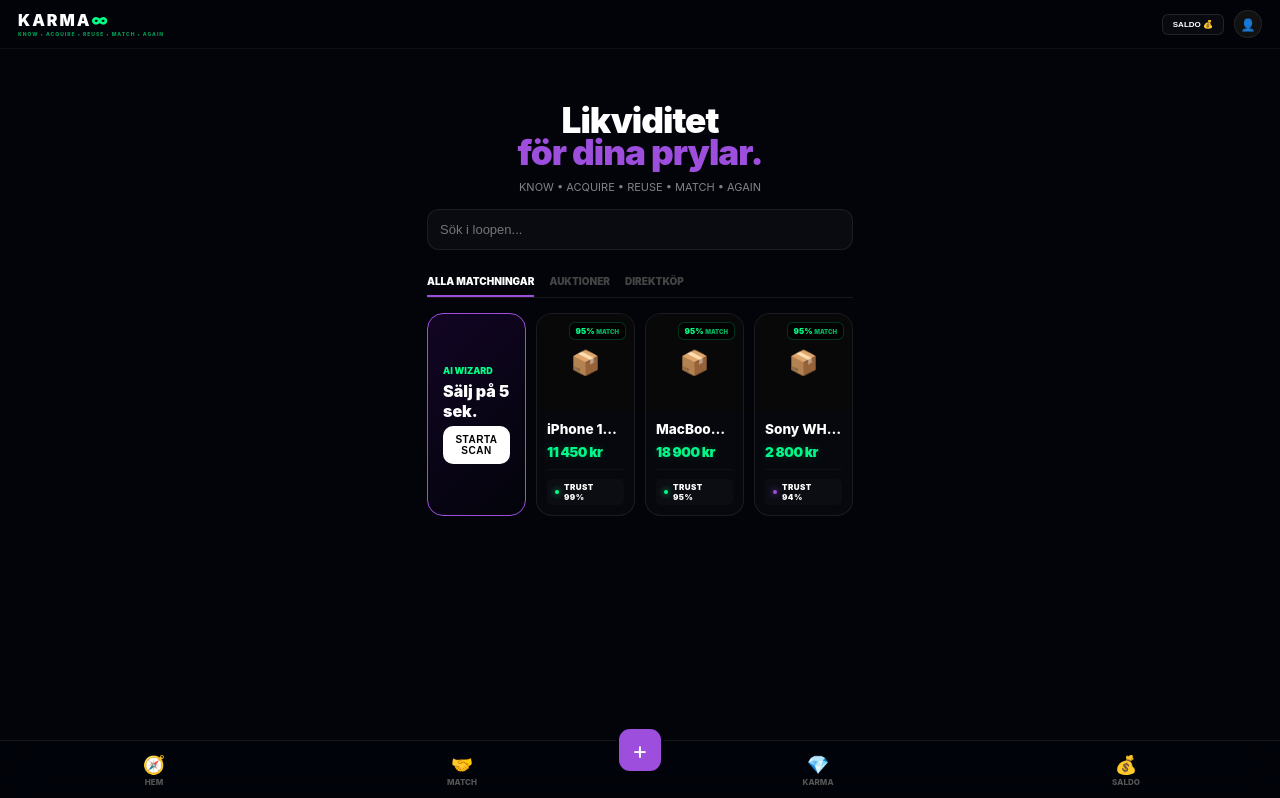
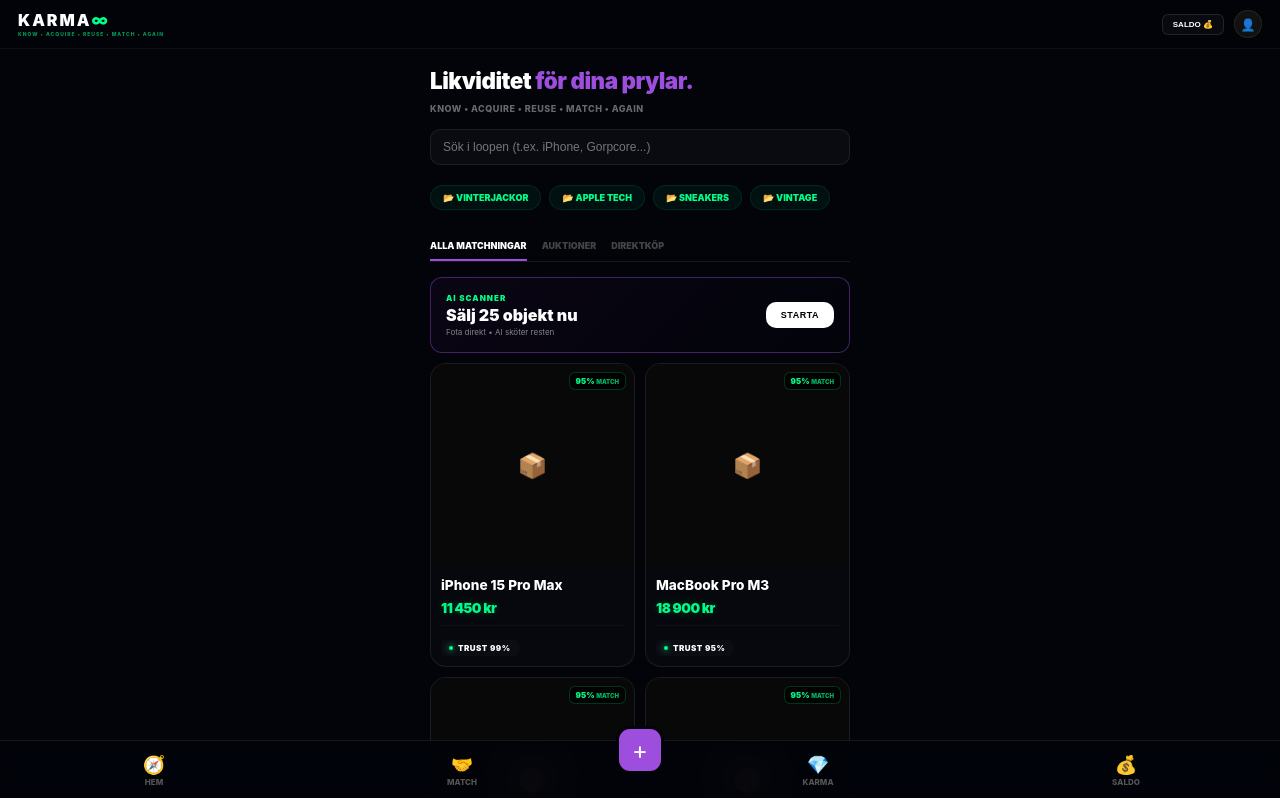
Before and after one commit to gascheckking/marketbeg-appGem, a Next.js app: page / in a window 1280 px wide. Shown: the top 798 px of the page. Built offline with nearby package versions, Linux system fonts and the light colour scheme.

Commit message:
Update page.tsx

```diff
--- a/app/page.tsx
+++ b/app/page.tsx
@@ -8,42 +8,91 @@
   const [activeTab, setActiveTab] = useState('ALLA MATCHNINGAR');
 
   return (
-    <div className="page-wrapper" style={{ padding: '12px' }}>
-      <section style={{ padding: '15px 0 25px', textAlign: 'center' }}>
-        <h1 style={{ fontSize: '2.2rem', lineHeight: '0.9', marginBottom: '10px' }}>
-          Likviditet <br/><span style={{ color: 'var(--neon-purple)' }}>för dina prylar.</span>
+    <div className="page-wrapper" style={{ padding: '10px 15px' }}>
+      {/* HEADER - Kompakt & Krispig */}
+      <section style={{ padding: '10px 0 20px' }}>
+        <h1 style={{ fontSize: '1.4rem', fontWeight: 900, lineHeight: '1.1', margin: '0 0 5px 0', letterSpacing: '-0.5px' }}>
+          Likviditet <span style={{ color: 'var(--neon-purple)' }}>för dina prylar.</span>
         </h1>
-        <p style={{ fontSize: '11px', opacity: 0.5, marginBottom: '15px' }}>KNOW • ACQUIRE • REUSE • MATCH • AGAIN</p>
-        <input type="text" placeholder="Sök i loopen..." style={{ width: '100%', padding: '12px', borderRadius: '12px', background: 'var(--glass)', border: '1px solid var(--border)', color: '#fff', fontSize: '13px' }} />
+        <p style={{ fontSize: '9px', fontWeight: 800, opacity: 0.4, marginBottom: '15px', letterSpacing: '0.5px' }}>
+          KNOW • ACQUIRE • REUSE • MATCH • AGAIN
+        </p>
+
+        {/* SÖK - Mindre och tajtare */}
+        <input
+          type="text"
+          placeholder="Sök i loopen (t.ex. iPhone, Gorpcore...)"
+          style={{
+            width: '100%', padding: '10px 12px', borderRadius: '10px',
+            background: 'rgba(255,255,255,0.03)', border: '1px solid var(--border)',
+            color: '#fff', fontSize: '12px'
+          }}
+        />
       </section>
 
-      <div className="tab-container">
+      {/* SMART FOLDERS - AI lär sig vad folk söker */}
+      <div style={{ display: 'flex', gap: '8px', overflowX: 'auto', marginBottom: '25px', paddingBottom: '5px' }}>
+        {['Vinterjackor', 'Apple Tech', 'Sneakers', 'Vintage'].map((folder) => (
+          <div key={folder} style={{
+            padding: '6px 12px', borderRadius: '20px', background: 'rgba(0,255,136,0.05)',
+            border: '1px solid rgba(0,255,136,0.1)', fontSize: '9px', fontWeight: 900,
+            color: 'var(--neon-mint)', whiteSpace: 'nowrap'
+          }}>
+            📂 {folder.toUpperCase()}
+          </div>
+        ))}
+      </div>
+
+      {/* TABS - Mindre text */}
+      <div className="tab-container" style={{ marginBottom: '15px', borderBottom: '1px solid var(--border)', display: 'flex', gap: '15px' }}>
         {['ALLA MATCHNINGAR', 'AUKTIONER', 'DIREKTKÖP'].map((tab) => (
-          <div key={tab} onClick={() => setActiveTab(tab)} className={`tab-item ${activeTab === tab ? 'active' : ''}`}>
+          <div
+            key={tab}
+            onClick={() => setActiveTab(tab)}
+            style={{
+              paddingBottom: '8px', fontSize: '9px', fontWeight: 900,
+              color: activeTab === tab ? '#fff' : '#444',
+              borderBottom: activeTab === tab ? '2px solid var(--neon-purple)' : 'none',
+              cursor: 'pointer'
+            }}
+          >
             {tab}
           </div>
         ))}
       </div>
 
-      <div className="product-grid">
+      {/* PRODUCT GRID - Tätare layout */}
+      <div className="product-grid" style={{ display: 'grid', gridTemplateColumns: '1fr 1fr', gap: '10px' }}>
         {activeTab === 'ALLA MATCHNINGAR' && (
           <>
-            <div className="glow-card-sell" onClick={() => router.push('/sell')} style={{ background: 'linear-gradient(135deg, #120524, #02040a)', padding: '15px', borderRadius: '16px', border: '1px solid var(--neon-purple)', display: 'flex', flexDirection: 'column', justifyContent: 'center' }}>
-              <div style={{ fontSize: '9px', fontWeight: 900, color: 'var(--neon-mint)' }}>AI WIZARD</div>
-              <h3 style={{ fontSize: '1rem', fontWeight: 900, margin: '5px 0' }}>Sälj på 5 sek.</h3>
-              <button className="primary-btn" style={{ padding: '8px', fontSize: '10px' }}>STARTA SCAN</button>
+            {/* AI WIZARD CARD - Nu med fokus på Behörighet/Snabbhet */}
+            <div
+              onClick={() => router.push('/sell')}
+              style={{
+                gridColumn: 'span 2', background: 'linear-gradient(135deg, #0a0514, #02040a)',
+                padding: '15px', borderRadius: '12px', border: '1px solid rgba(157, 78, 221, 0.4)',
+                display: 'flex', justifyContent: 'space-between', alignItems: 'center'
+              }}
+            >
+              <div>
+                <div style={{ fontSize: '8px', fontWeight: 900, color: 'var(--neon-mint)', letterSpacing: '1px' }}>AI SCANNER</div>
+                <h3 style={{ fontSize: '1rem', fontWeight: 900, margin: '2px 0' }}>Sälj 25 objekt nu</h3>
+                <p style={{ fontSize: '8px', opacity: 0.5, margin: 0 }}>Fota direkt • AI sköter resten</p>
+              </div>
+              <button className="primary-btn" style={{ padding: '8px 15px', fontSize: '9px', width: 'auto' }}>STARTA</button>
             </div>
+
             <FeedCardSell id="1" title="iPhone 15 Pro Max" price={11450} trust={99} />
             <FeedCardSell id="2" title="MacBook Pro M3" price={18900} trust={95} />
             <FeedCardSell id="3" title="Sony WH-1000XM5" price={2800} trust={94} />
+            <FeedCardSell id="4" title="Stone Island Shell" price={4200} trust={98} />
           </>
         )}
       </div>
 
       <style jsx>{`
-        .tab-container { display: flex; gap: 15px; margin-bottom: 15px; border-bottom: 1px solid var(--border); overflow-x: auto; }
-        .tab-item { padding-bottom: 8px; font-size: 10px; font-weight: 900; color: #444; cursor: pointer; white-space: nowrap; }
-        .tab-item.active { color: #fff; border-bottom: 2px solid var(--neon-purple); }
+        .product-grid { margin-bottom: 80px; }
+        ::-webkit-scrollbar { display: none; }
       `}</style>
     </div>
   );
```
